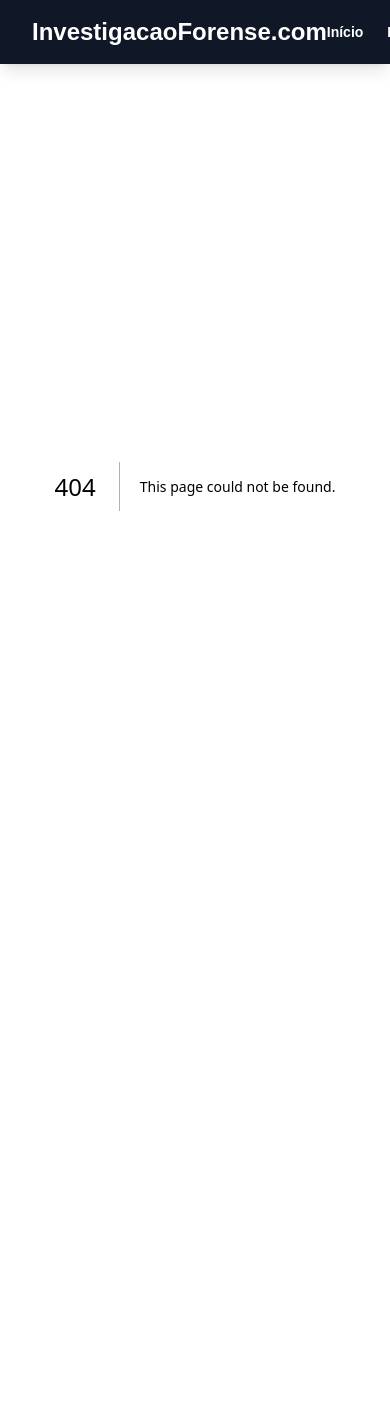
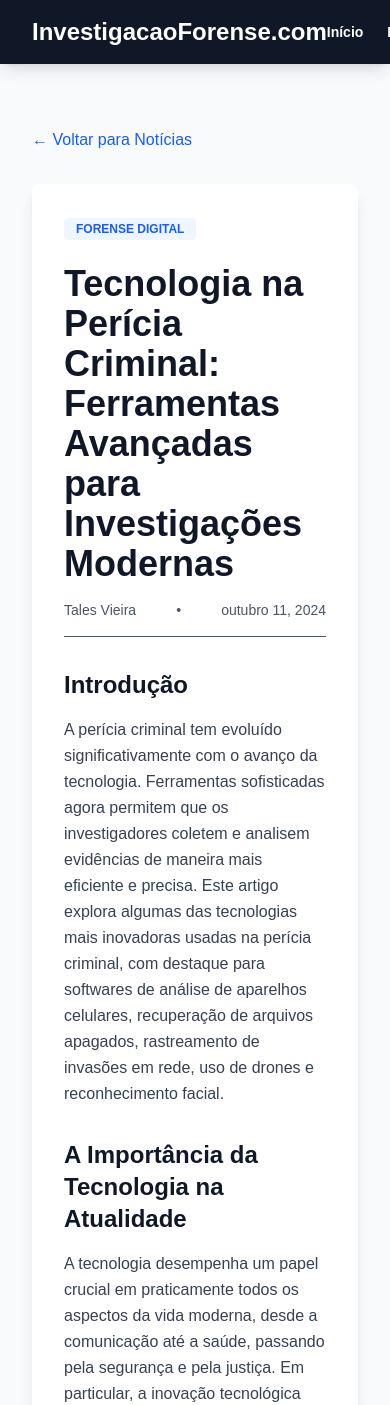
Before and after one commit to talesperito/investigacao-forense, a Next.js app: page /blog/tecnologia-pericia in a window 390 px wide. Before the commit this address had no page. Shown: the top 1405 px of the page. Before the commit the page ends 908 px from the top, so only its background shows below. Built offline with nearby package versions, Linux system fonts and the light colour scheme.

Commit message:
Add Tecnologia na Perícia Criminal article
This article discusses the impact of technology on criminal forensics, highlighting advanced tools for investigations such as mobile device analysis, data recovery, network intrusion tracking, drone usage, and facial recognition.

```diff
--- /dev/null
+++ b/app/blog/tecnologia-pericia/page.tsx
@@ -0,0 +1,118 @@
+'use client';
+
+import Link from 'next/link';
+
+export default function TecnologiaPericiaPost() {
+  return (
+    <div className="min-h-screen bg-gray-50">
+      <div className="max-w-4xl mx-auto px-8 py-16">
+        {/* Breadcrumb */}
+        <div className="mb-8">
+          <Link href="/blog" className="text-blue-600 hover:text-blue-800">
+            ← Voltar para Notícias
+          </Link>
+        </div>
+
+        {/* Article Header */}
+        <article className="bg-white rounded-lg shadow-lg p-8">
+          <div className="mb-6">
+            <span className="text-xs font-semibold text-blue-600 uppercase bg-blue-50 px-3 py-1 rounded">
+              Forense Digital
+            </span>
+          </div>
+
+          <h1 className="text-4xl font-bold mb-4 text-gray-900">
+            Tecnologia na Perícia Criminal: Ferramentas Avançadas para Investigações Modernas
+          </h1>
+
+          <div className="flex items-center justify-between gap-4 text-sm text-gray-600 mb-8 border-b pb-4">
+            <span>Tales Vieira</span>
+            <span>•</span>
+            <span>outubro 11, 2024</span>
+          </div>
+
+          {/* Content */}
+          <div className="prose max-w-none text-gray-700 leading-relaxed">
+            <h2 className="text-2xl font-bold mt-8 mb-4 text-gray-900">Introdução</h2>
+            <p className="mb-4">
+              A perícia criminal tem evoluído significativamente com o avanço da tecnologia. Ferramentas sofisticadas agora permitem que os investigadores coletem e analisem evidências de maneira mais eficiente e precisa. Este artigo explora algumas das tecnologias mais inovadoras usadas na perícia criminal, com destaque para softwares de análise de aparelhos celulares, recuperação de arquivos apagados, rastreamento de invasões em rede, uso de drones e reconhecimento facial.
+            </p>
+
+            <h2 className="text-2xl font-bold mt-8 mb-4 text-gray-900">A Importância da Tecnologia na Atualidade</h2>
+            <p className="mb-4">
+              A tecnologia desempenha um papel crucial em praticamente todos os aspectos da vida moderna, desde a comunicação até a saúde, passando pela segurança e pela justiça. Em particular, a inovação tecnológica tem sido um motor de crescimento econômico e desenvolvimento social. Países que investem em tecnologia e inovação tendem a ter economias mais robustas e sociedades mais avançadas.
+            </p>
+
+            <h3 className="text-xl font-bold mt-6 mb-3 text-gray-900">O Caso de Israel e o Incentivo às Startups de Tecnologia</h3>
+            <p className="mb-4">
+              Israel é um exemplo notável de como o incentivo à tecnologia pode transformar uma nação. Conhecido como a "Startup Nation", Israel tem investido pesadamente em pesquisa e desenvolvimento, criando um ambiente fértil para o surgimento de startups de tecnologia. Esse incentivo começou há algumas décadas, com políticas governamentais que apoiam a inovação e o empreendedorismo. Hoje, Israel é líder mundial em várias áreas tecnológicas, incluindo cibersegurança, biotecnologia e, claro, tecnologia forense.
+            </p>
+
+            <h2 className="text-2xl font-bold mt-8 mb-4 text-gray-900">Análise de Aparelhos Celulares</h2>
+            <p className="mb-4">
+              A Cellebrite, uma empresa israelense, é líera no desenvolvimento de ferramentas forenses para análise de dispositivos móveis. Fundada em 1999, a Cellebrite fornece soluções avançadas de inteligência digital que ajudam a transformar a maneira como dados são coletados, analisados e gerenciados em investigações. Uma das ferramentas mais notáveis da Cellebrite é o UFED (Universal Forensic Extraction Device), que é amplamente utilizado por agências de aplicação da lei em todo o mundo.
+            </p>
+
+            <h3 className="text-xl font-bold mt-6 mb-3 text-gray-900">Mecanismo de Downgrade e Descriptografia</h3>
+            <p className="mb-4">
+              Uma das técnicas mais inovadoras utilizada pela Cellebrite é o mecanismo de downgrade, que permite descriptografar dados em aplicativos específicos. Este processo envolve reverter o software do dispositivo para uma versão anterior, onde as medidas de segurança são menos rigorosas, facilitando a extração de informações. Esta capacidade é crucial para acessar dados que de outra forma estariam inacéssíveis devido a criptografias avançadas.
+            </p>
+
+            <h2 className="text-2xl font-bold mt-8 mb-4 text-gray-900">Recuperação de Arquivos Apagados</h2>
+            <p className="mb-4">
+              A recuperação de arquivos apagados é uma técnica crucial na perícia digital. Softwares como o EnCase e o FTK (Forensic Toolkit) são amplamente utilizados para recuperar dados que foram deletados, formatados ou corrompidos. Esses programas podem escanear discos ríhidos, unidades de estado sólido (SSDs) e outros dispositivos de armazenamento para localizar e restaurar arquivos perdidos. A capacidade de recuperar esses dados pode ser a chave para resolver casos complexos, fornecendo evidências que de outra forma seriam inacéssíveis.
+            </p>
+
+            <h2 className="text-2xl font-bold mt-8 mb-4 text-gray-900">Rastreamento de Invasões em Rede</h2>
+            <p className="mb-4">
+              O rastreamento de invasões em rede é essencial para identificar e mitigar ataques cibernéticos. Ferramentas como o Wireshark e o Splunk são usadas para monitorar o tráfego de rede e detectar atividades suspeitas. O Wireshark, por exemplo, permite a captura e análise de pacotes de dados em tempo real, ajudando os investigadores a identificar padrões de ataque e rastrear a origem das invasões.
+            </p>
+
+            <h2 className="text-2xl font-bold mt-8 mb-4 text-gray-900">Uso de Drones na Perícia Criminal</h2>
+            <p className="mb-4">
+              Os drones têm se tornado uma ferramenta valiosa na perícia criminal, permitindo a coleta de dados em áreas de difícil acesso e a captura de imagens aéreas detalhadas. Equipados com câmeras de alta resolução e sensores avançados, os drones podem mapear cenas de crime, monitorar áreas de interesse e até mesmo ajudar na busca por evidências. Além de capturar imagens, os drones podem ser equipados com outros tipos de sensores, como detectores de calor e câmeras infravermelhas, que podem ser usados para localizar pessoas ou objetos escondidos.
+            </p>
+
+            <h2 className="text-2xl font-bold mt-8 mb-4 text-gray-900">Reconhecimento Facial</h2>
+            <p className="mb-4">
+              O reconhecimento facial é uma tecnologia emergente que está revolucionando a perícia criminal. Softwares como o Clearview AI e o Face++ utilizam algoritmos avançados para identificar indivíduos com base em características faciais. Esses sistemas podem comparar imagens de suspeitos com bancos de dados de fotos, ajudando a identificar criminosos e localizar pessoas desaparecidas. No entanto, o uso de reconhecimento facial também levanta questões éticas e de privacidade que devem ser cuidadosamente consideradas.
+            </p>
+
+            <h2 className="text-2xl font-bold mt-8 mb-4 text-gray-900">Conclusão</h2>
+            <p className="mb-4">
+              A tecnologia tem transformado a perícia criminal, proporcionando aos investigadores ferramentas poderosas para coletar e analisar evidências. Desde a análise de aparelhos celulares com softwares como o Cellebrite, até a recuperação de arquivos apagados, rastreamento de invasões em rede, uso de drones e reconhecimento facial, cada uma dessas tecnologias desempenha um papel crucial na resolução de crimes. À medida que a tecnologia continua a evoluir, podemos esperar que a perícia criminal se torne ainda mais eficiente e eficaz na busca por justiça.
+            </p>
+            <p className="mb-4 font-semibold">
+              Além disso, é fundamental que países como o Brasil invistam em políticas públicas que incentivem o desenvolvimento tecnológico e fortaleçam suas capacidades investigativas.
+            </p>
+          </div>
+
+          {/* Share Section */}
+          <div className="mt-8 pt-8 border-t border-gray-200">
+            <p className="text-gray-600 mb-4">Compartilhe este artigo:</p>
+            <div className="flex gap-4">
+              <a
+                href="#"
+                className="text-blue-600 hover:text-blue-800 font-semibold text-sm"
+              >
+                Facebook
+              </a>
+              <a
+                href="#"
+                className="text-blue-600 hover:text-blue-800 font-semibold text-sm"
+              >
+                Twitter
+              </a>
+              <a
+                href="#"
+                className="text-blue-600 hover:text-blue-800 font-semibold text-sm"
+              >
+                LinkedIn
+              </a>
+            </div>
+          </div>
+        </article>
+      </div>
+    </div>
+  );
+}
```
